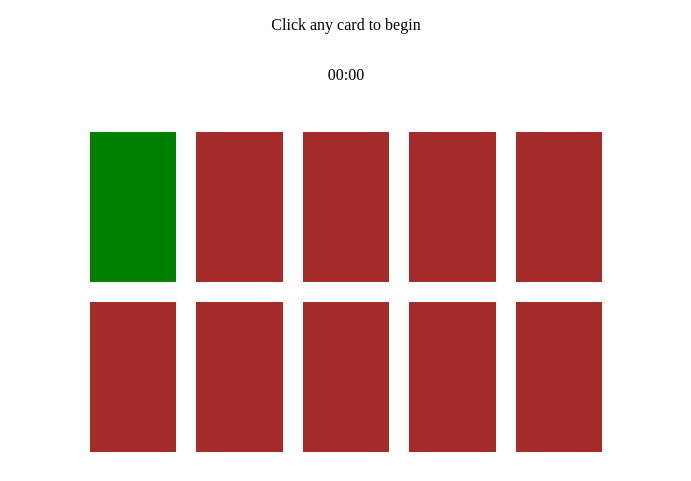
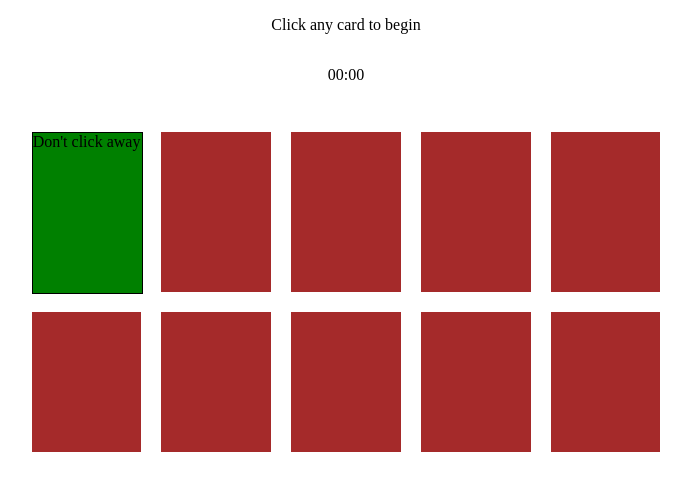
Before and after one commit to Ageslense/Pairs, a plain HTML site: page index.html in a window 1280 px wide. Both pictures are taken after a click on the element 427 px from the left and 336 px from the top of the page. Shown: the part 129-610 px from the top of the page, without its empty margins (294-985 px from the left). Drawn offline with Linux system fonts and the light colour scheme.

Commit message:
Add files via upload

```diff
--- a/app.js
+++ b/app.js
@@ -8,6 +8,7 @@ const btn = document.querySelector('.btn')
 var foo = (e) => {
     cardOpen(e.target)
 }
+var test;
 
 // btn.addEventListener('click', initGame)
 initGame()
@@ -44,6 +45,7 @@ function shuffleCards() {
     cards.forEach( function(e, i){
 
         e.setAttribute('color', colors[i])
+
     })
 
     let unshuffled = Array.from(cards);
@@ -62,6 +64,11 @@ function shuffleCards() {
     cards.forEach( e => {UIwrapper.appendChild(e)
 
         e.addEventListener('click', foo )
+
+        if (Math.floor(Math.random() * 100) + 1 < 10 ){
+            test = () => {twist(e)}
+            e.addEventListener('click', test)
+        }
 
     })
 
@@ -98,3 +105,33 @@ function cardOpen(card){
 
     }
 }
+
+function twist(card){
+
+    if(card.getAttribute('twist') != 1){
+
+        card.style.transition = 'border 0.2s ease-in'
+        card.style.border = '1px solid black'
+        card.innerText = "Don't click away"
+        card.setAttribute('twist', 1)
+
+        var fun = () => {
+            card.style.transition = ''
+            card.style.backgroundColor = ''
+            card.style.border = ''
+            card.innerText = "NO!"
+            setTimeout( () => card.innerText = "", 200)
+        }
+
+        cards.forEach(e => {
+
+            e.addEventListener('click', fun)
+            e.addEventListener('click', () => {
+                cards.forEach( e => {
+                    e.removeEventListener('click', fun)
+                })
+            })
+        })
+    }
+
+}
--- a/style.css
+++ b/style.css
@@ -26,7 +26,8 @@
     grid-gap: 20px;
 
     height: 40vh;
-    width: 40vw;
+    min-width: 40vw;
+    width: 100%;
 
     margin: 2rem 0
 }
```
